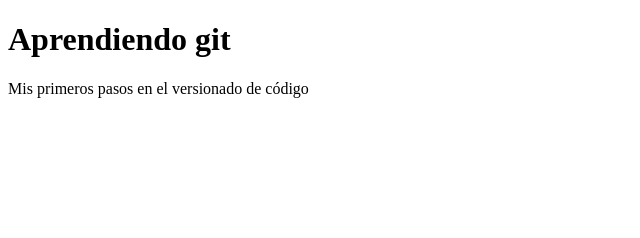
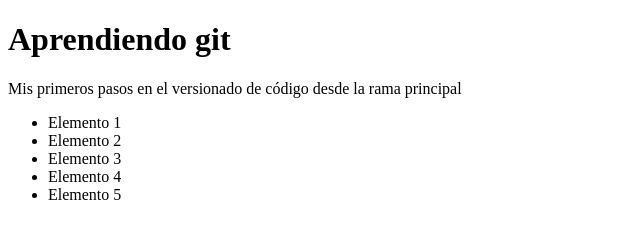
Before and after one commit to SergioVGonzalez/youtube-git, a plain HTML site: page index.html in a window 1280 px wide. Shown: the whole page, without its empty margins (0-640 px from the left). Drawn offline with Linux system fonts and the light colour scheme.

Commit message:
Agregando style.css al index.html

```diff
--- a/index.html
+++ b/index.html
@@ -5,11 +5,19 @@
   <meta charset="UTF-8">
   <meta name="viewport" content="width=device-width, initial-scale=1.0">
   <title>Aprendiendo git</title>
+  <link rel="stylesheet" href="style.css">
 </head>
 
 <body>
   <h1>Aprendiendo git</h1>
-  <p>Mis primeros pasos en el versionado de código</p>
+  <p>Mis primeros pasos en el versionado de código desde la rama principal</p>
+  <ul>
+    <li>Elemento 1</li>
+    <li>Elemento 2</li>
+    <li>Elemento 3</li>
+    <li>Elemento 4</li>
+    <li>Elemento 5</li>
+  </ul>
 </body>
 
 </html>
```
